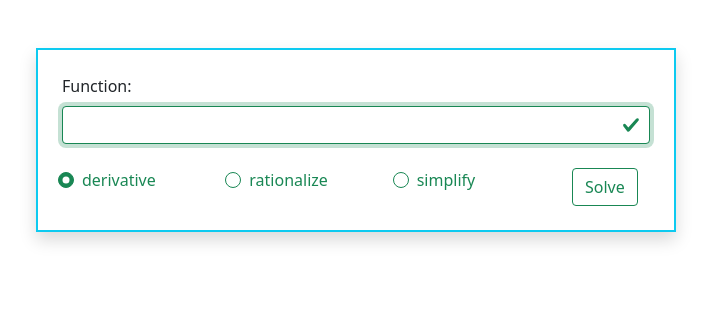
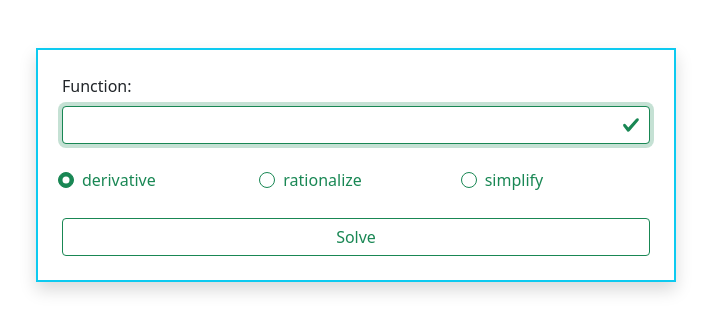
Before and after one commit to radouan-msaad/function_math, a plain HTML site: page index.html in a window 1280 px wide. Shown: the whole page, without its empty margins (284-995 px from the left). Drawn offline with nearby package versions, Linux system fonts and the light colour scheme.

Commit message:
Update index.html

```diff
--- a/index.html
+++ b/index.html
@@ -22,6 +22,9 @@
         if(x==13){
           $("#solve").click();
         }
+      });
+     $("#eq").keyup(function(){
+        $("#solve").click();
       });
       $(".op").change(function(){
         $(".op").find("label").css("color","black");
@@ -97,12 +100,12 @@
         <input type="radio" class="form-check-input" id="radio3" name="optradio" value="simplify">
         <label class="form-check-label" for="radio3">simplify</label>
       </div>
-
-    <div class="col-2"><br>
-      <div id="solve" class="btn btn-outline-success">Solve</div>
+    </div>
+    <div class="col"><br>
+      <div id="solve" class="btn btn-outline-success d-block">Solve</div>
     </div>
 
-    </div>
+
   </div>
 
   <div class="res alert alert-info mt-3"></div>
```
